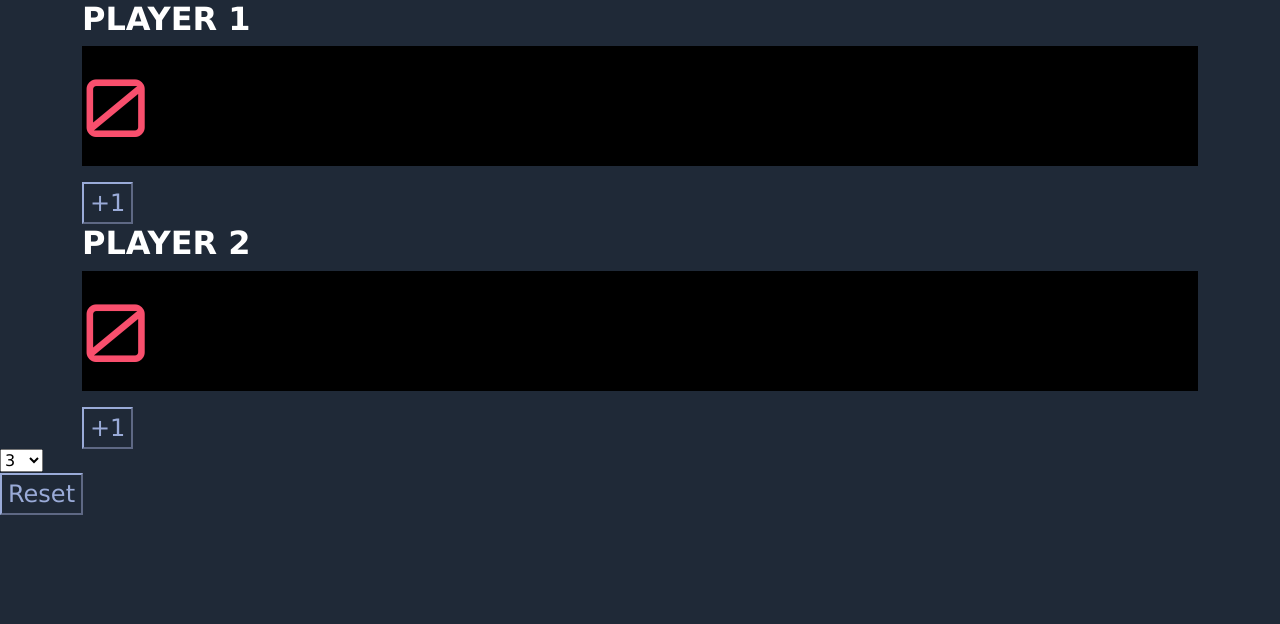
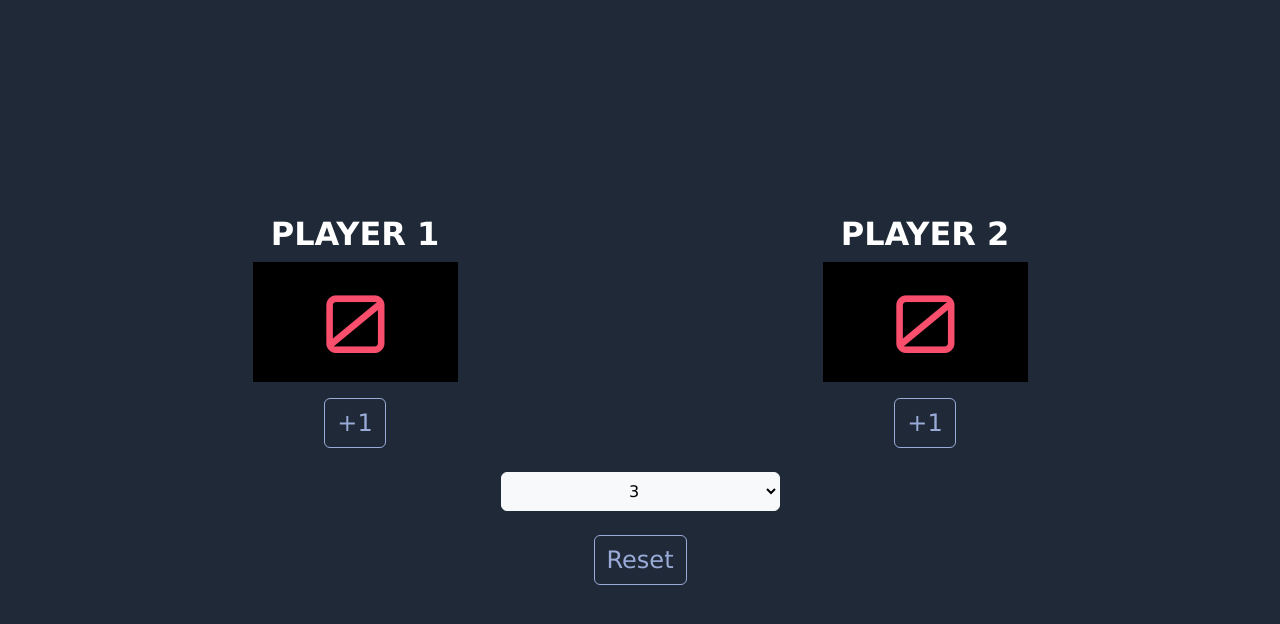
Before and after one commit to fiorenzaa/scoreBoard-withJS, a plain HTML site: page index.html in a window 1280 px wide. Drawn offline with nearby package versions, Linux system fonts and the light colour scheme.

Commit message:
organizing display

```diff
--- a/index.html
+++ b/index.html
@@ -14,37 +14,50 @@
 
 <body>
 
-  <div class="scoreboard container">
+  <div class="scoreboard container d-flex flex-column justify-content-center">
+    <div class="row row-cols-1 row-cols-md-2 text-center py-2 justify-content-center">
+      <div class="points col col-auto py-3 d-flex flex-column align-items-center">
+        <h2>
+          Player 1
+        </h2>
+        <p id="p1-display">
+          0
+        </p>
         <div>
-      <div class="points">
-        <h2>Player 1</h2>
-        <p id="p1-display">0</p>
-        <div>
-          <button id="p1-button" class="btn-primary">+1</button>
+          <button id="p1-button" class="btn btn-primary">
+            +1
+          </button>
         </div>
       </div>
-      <div class="points">
-        <h2>Player 2</h2>
-        <p id="p2-display">0</p>
+      <div class="points col col-auto py-3 d-flex flex-column align-items-center">
+        <h2>
+          Player 2
+        </h2>
+        <p id="p2-display">
+          0
+        </p>
         <div>
-          <button id="p2-button" class="btn-primary">+1</button>
-        </div>
+          <button id="p2-button" class="btn btn-primary">
+            +1
+          </button>
         </div>
       </div>
     </div>
 
-  <div>
-    <select name="" id="winpoint">
+    <div class="d-grid gap-2 col-4 col-md-3 mx-auto pb-4">
+      <select name="" id="winpoint" class="p-2 btn btn-light">
         <option value="3">3</option>
         <option value="5">5</option>
         <option value="10">10</option>
       </select>
     </div>
 
-  <div>
-    <button class="btn-primary" id="reset">Reset</button>
+    <div class="d-grid gap-2 col-1 mx-auto">
+      <button class="btn btn-primary" id="reset">Reset</button>
       <p id="warning"></p>
     </div>
+  </div>
+
 
 
   <script src="https://cdn.jsdelivr.net/npm/bootstrap@5.3.8/dist/js/bootstrap.bundle.min.js"
--- a/style.css
+++ b/style.css
@@ -5,7 +5,7 @@ body {
 }
 
 .scoreboard {
-  /* min-height: 100vh; */
+  min-height: 100vh;
 }
 
 h2 {
@@ -18,7 +18,7 @@ h2 {
   font-size: 80px;
   background: #000;
   color: #f94f6d;
-  /* min-width: 205px; */
+  min-width: 205px;
 }
 
 .btn-primary {
```
Lines whose indentation alone changed are shown as unchanged.
